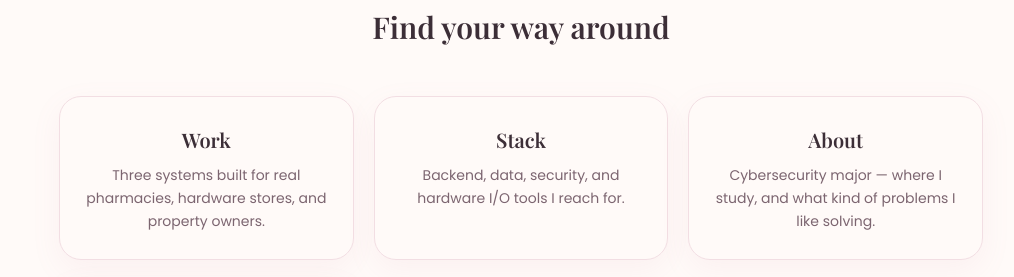
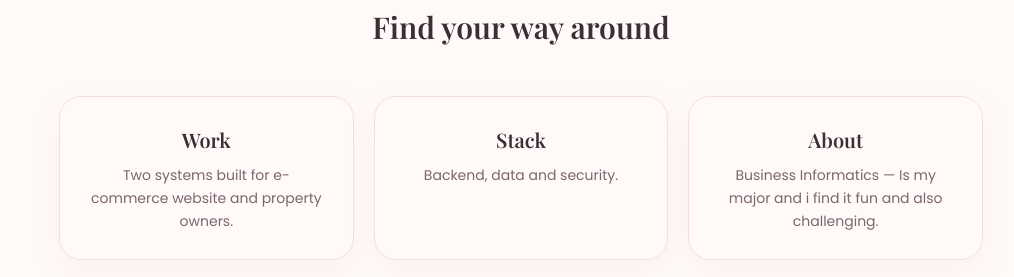
Before and after one commit to cornellnecole/portfolio, a plain HTML site: page index.html in a window 1280 px wide. Shown: the part 746-1023 px from the top of the page, without its empty margins (119-1133 px from the left). Drawn offline with nearby package versions, Linux system fonts and the light colour scheme; a web font is replaced by a local one.

Commit message:
Update index.html

```diff
--- a/index.html
+++ b/index.html
@@ -63,15 +63,15 @@
       <div class="jump-grid reveal">
         <a class="jump-card panel" href="#projects">
           <h3>Work</h3>
-          <p>Three systems built for real pharmacies, hardware stores, and property owners.</p>
+          <p>Two systems built for e-commerce website and property owners.</p>
         </a>
         <a class="jump-card panel" href="#skills">
           <h3>Stack</h3>
-          <p>Backend, data, security, and hardware I/O tools I reach for.</p>
+          <p>Backend, data and security.</p>
         </a>
         <a class="jump-card panel" href="#about">
           <h3>About</h3>
-          <p>Cybersecurity major — where I study, and what kind of problems I like solving.</p>
+          <p>Business Informatics — Is my major and i find it fun and also challenging.</p>
         </a>
         <a class="jump-card panel" href="#contact">
           <h3>Contact</h3>
```
